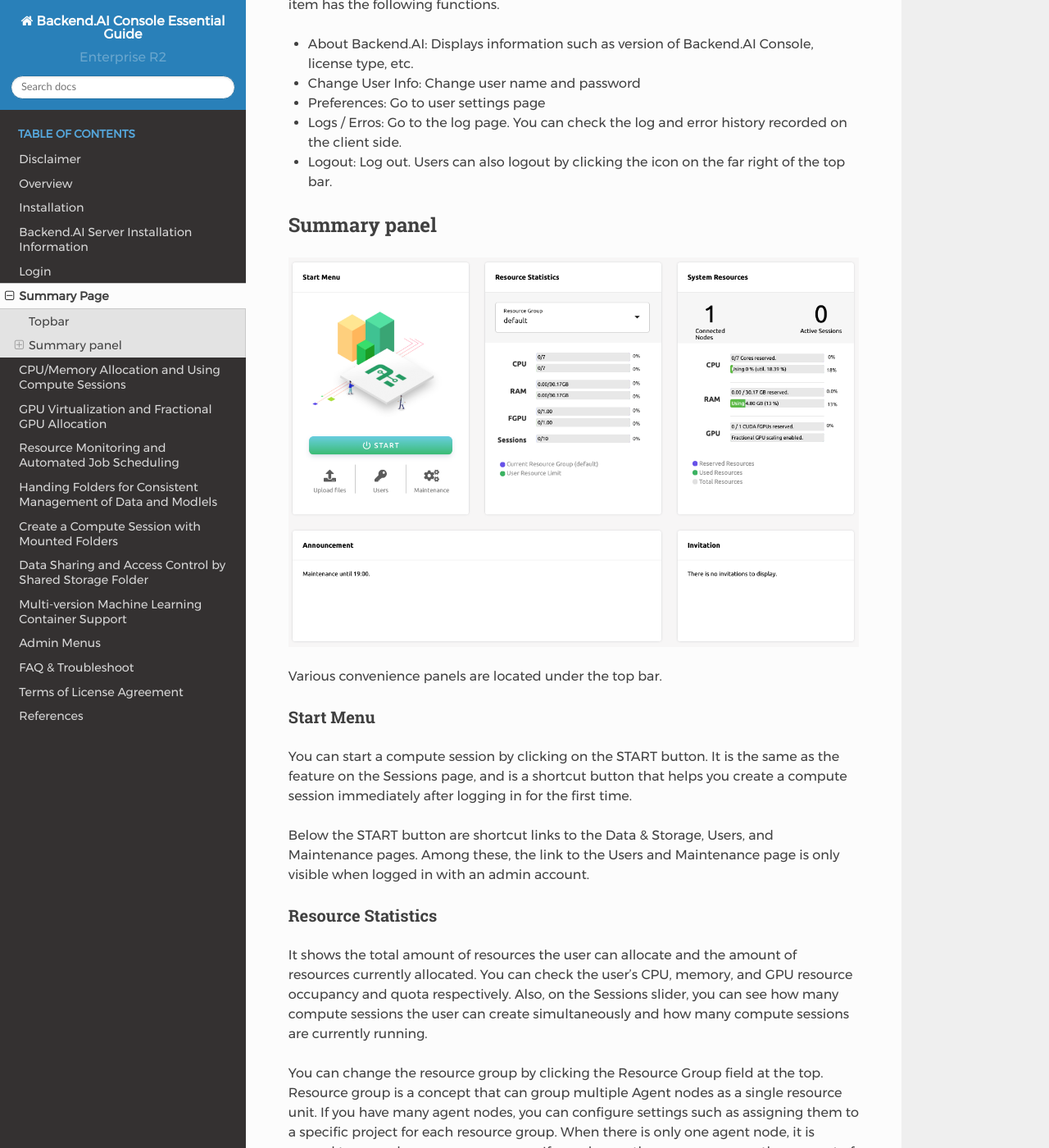
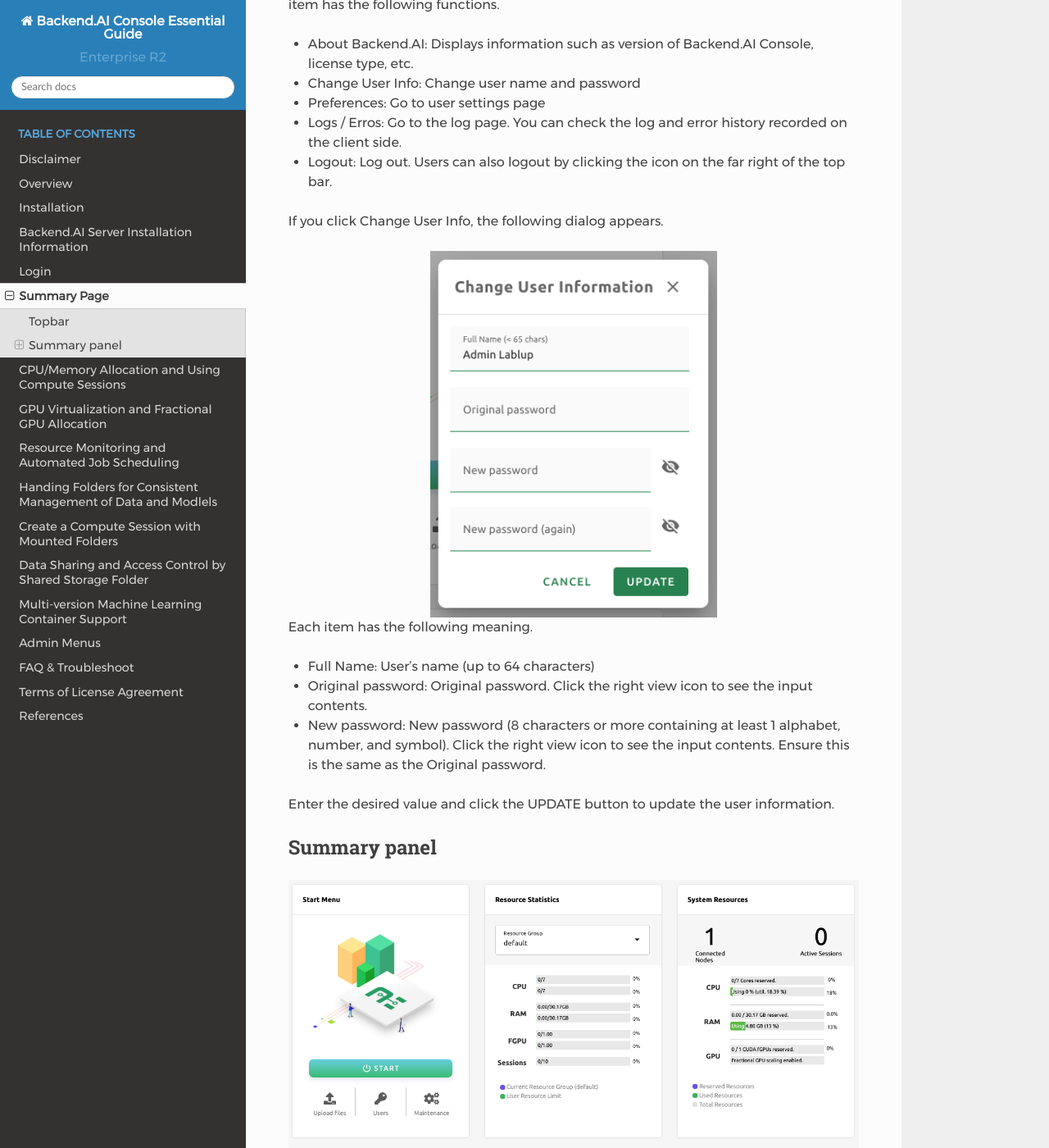
Before and after one commit to lablup/backend.ai-docs-webui, a Sphinx documentation site: the page built from docs/summary/summary.rst, in a window 1280 px wide and 1400 px high, scrolled down 778 px. Shown: the whole window at 82% size. Built offline with Sphinx 7.4.7 and the Read the Docs theme 2.0.0, drawn with Linux system fonts in a browser that asks for light colours.

Commit message:
docs: description on how to update user information

```diff
--- a/docs/summary/summary.rst
+++ b/docs/summary/summary.rst
@@ -29,6 +29,24 @@
   recorded on the client side.
 * Logout: Log out. Users can also logout by clicking the icon on the far right
   of the top bar.
+
+If you click Change User Info, the following dialog appears.
+
+.. image:: change_user_info.png
+   :width: 350
+   :align: center
+
+Each item has the following meaning.
+
+* Full Name: User's name (up to 64 characters)
+* Original password: Original password. Click the right view icon to see the
+  input contents.
+* New password: New password (8 characters or more containing at least 1
+  alphabet, number, and symbol). Click the right view icon to see the input
+  contents. Ensure this is the same as the Original password.
+
+Enter the desired value and click the UPDATE button to update the user
+information.
 
 
 Summary panel
```
Also changed, not shown: docs/summary/change_user_info.png (added), 1 other file.
